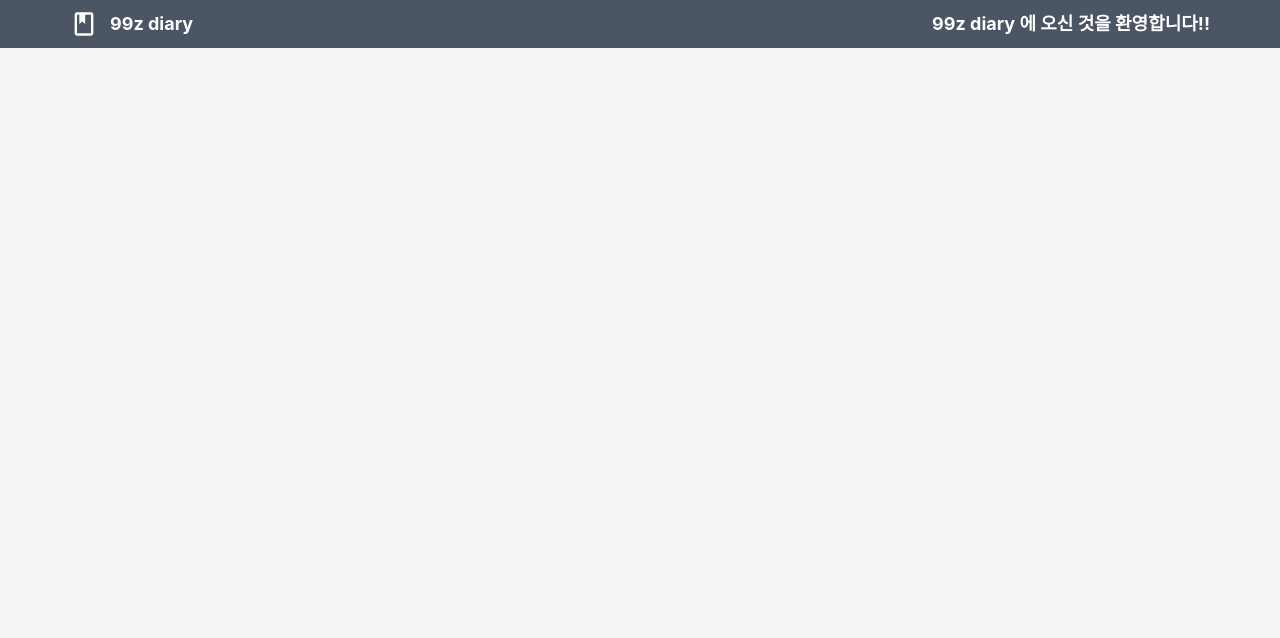
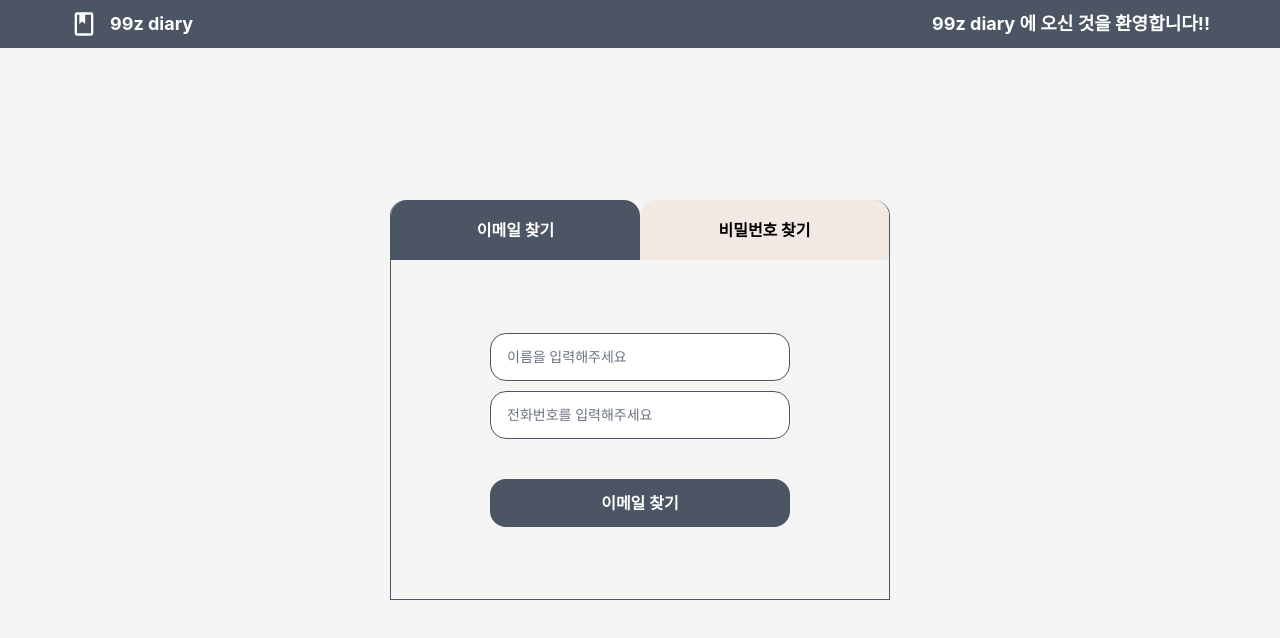
Before and after one commit to 99z-diary/99z-diary-web-fe, a React (Create React App) app: page /find in a window 1280 px wide. Shown: the top 638 px of the page. Built offline with nearby package versions, Linux system fonts and the light colour scheme; a web font is replaced by a local one.

Commit message:
Feat/#19: 이메일/비밀번호 찾기 ui 개발
이메일/비밀번호 찾기 ui 개발
 - 선택 항목에 따라 다른 ui
 - 선택된 항목의 버튼과 선택되지 않은 버튼의 색을 달리하여 구별
 - 이메일, 이름, 전화번호를 입력받음

```diff
--- a/src/App.js
+++ b/src/App.js
@@ -1,4 +1,5 @@
 import TopBar from "components/TopBar";
+import Find from "pages/Find/Find";
 import Main from "pages/Main/Main";
 import SignUp from "pages/SignUp/SignUp";
 import Alert from "popup/Alert";
@@ -14,6 +15,7 @@ function App() {
         <Routes>
           <Route path="/" element={<Main />}></Route>
           <Route path="/signup" element={<SignUp />}></Route>
+          <Route path="/find" element={<Find />}></Route>
         </Routes>
         {useRecoilValue(alertAtom).state && <Alert />}
       </div>
--- /dev/null
+++ b/src/pages/Find/Find.js
@@ -0,0 +1,156 @@
+import { useState, useEffect } from "react";
+
+const Find = () => {
+  const [type, setType] = useState("email"); // 찾기 타입
+  const [emailInfo, setEmailInfo] = useState({
+    name: "",
+    phone: "",
+  }); // 이메일 찾기 정보
+  const [passInfo, setPassInfo] = useState({
+    email: "",
+    name: "",
+    phone: "",
+  }); // 비밀번호 찾기 정보
+  useEffect(() => {
+    const email = document.getElementById("email");
+    const password = document.getElementById("password");
+    if (type === "email") {
+      email.classList.remove("bg-f2e9e4");
+      email.classList.add("text-white", "bg-gray-600");
+      password.classList.remove("text-white", "bg-gray-600");
+      password.classList.add("bg-f2e9e4");
+    } else if (type === "password") {
+      password.classList.remove("bg-f2e9e4");
+      password.classList.add("text-white", "bg-gray-600");
+      email.classList.remove("text-white", "bg-gray-600");
+      email.classList.add("bg-f2e9e4");
+    }
+  }, [type]);
+  return (
+    <div className="flex items-center justify-center w-full h-full">
+      <div className="w-[500px] h-[400px] border-[1px] border-t-0 rounded-t-2xl border-gray-600 flex flex-col">
+        {/* 찾기 타입 선택 버튼 */}
+        <div className="flex w-full">
+          <button
+            id="email"
+            className="w-[250px] h-[60px] rounded-t-2xl font-bold"
+            onClick={() => setType("email")}
+          >
+            이메일 찾기
+          </button>
+          <button
+            id="password"
+            className="w-[250px] h-15 rounded-t-2xl font-bold"
+            onClick={() => setType("password")}
+          >
+            비밀번호 찾기
+          </button>
+        </div>
+        {type === "email" ? (
+          <>
+            {/* 이메일 찾기 */}
+            <div className="w-full h-[340px] flex flex-col justify-center items-center">
+              {/* 이름 */}
+              <input
+                id="email_name"
+                className="w-[300px] h-12 rounded-2xl px-4 font-medium border-[1px] text-sm border-gray-600 placeholder:text-gray-500 placeholder:text-sm"
+                placeholder="이름을 입력해주세요"
+                value={emailInfo.name}
+                onChange={(e) => {
+                  // 입력된 이름 저장
+                  const tmp = {
+                    ...emailInfo,
+                    name: e.target.value,
+                  };
+                  setEmailInfo(tmp);
+                }}
+              />
+              {/* 전화번호 */}
+              <input
+                id="email_phone"
+                className="w-[300px] h-12 rounded-2xl px-4 mt-[10px] font-medium border-[1px] text-sm border-gray-600 placeholder:text-gray-500 placeholder:text-sm"
+                placeholder="전화번호를 입력해주세요"
+                value={emailInfo.phone}
+                onChange={(e) => {
+                  // 입력된 전화번호 저장
+                  const tmp = {
+                    ...emailInfo,
+                    phone: e.target.value,
+                  };
+                  setEmailInfo(tmp);
+                }}
+              />
+              {/* 이메일 찾기 버튼 */}
+              <button
+                id="email_find"
+                className="w-[300px] h-12 mt-10 font-semibold text-white bg-gray-600 rounded-2xl hover:shadow-figma"
+              >
+                이메일 찾기
+              </button>
+            </div>
+          </>
+        ) : (
+          <>
+            {/* 비밀번호 찾기 */}
+            <div className="w-full h-[340px] flex flex-col justify-center items-center">
+              {/* 이메일 */}
+              <input
+                id="password_email"
+                className="w-[300px] h-12 rounded-2xl px-4 font-medium border-[1px] text-sm border-gray-600 placeholder:text-gray-500 placeholder:text-sm"
+                placeholder="이메일을 입력해주세요"
+                value={passInfo.email}
+                onChange={(e) => {
+                  // 입력된 이메일 저장
+                  const tmp = {
+                    ...passInfo,
+                    email: e.target.value,
+                  };
+                  setPassInfo(tmp);
+                }}
+              />
+              {/* 이름 */}
+              <input
+                id="password_name"
+                className="w-[300px] h-12 rounded-2xl px-4 mt-[10px] font-medium border-[1px] text-sm border-gray-600 placeholder:text-gray-500 placeholder:text-sm"
+                placeholder="이름을 입력해주세요"
+                value={passInfo.name}
+                onChange={(e) => {
+                  // 입력된 이름 저장
+                  const tmp = {
+                    ...passInfo,
+                    name: e.target.value,
+                  };
+                  setPassInfo(tmp);
+                }}
+              />
+              {/* 전화번호 */}
+              <input
+                id="password_phone"
+                className="w-[300px] h-12 rounded-2xl px-4 mt-[10px] font-medium border-[1px] text-sm border-gray-600 placeholder:text-gray-500 placeholder:text-sm"
+                placeholder="전화번호를 입력해주세요"
+                value={passInfo.phone}
+                onChange={(e) => {
+                  // 입력된 전화번호 저장
+                  const tmp = {
+                    ...passInfo,
+                    phone: e.target.value,
+                  };
+                  setPassInfo(tmp);
+                }}
+              />
+              {/* 비밀번호 찾기 버튼 */}
+              <button
+                id="password_find"
+                className="w-[300px] h-12 mt-10 font-semibold text-white bg-gray-600 rounded-2xl hover:shadow-figma"
+              >
+                비밀번호 찾기
+              </button>
+            </div>
+          </>
+        )}
+      </div>
+    </div>
+  );
+};
+
+export default Find;
```
